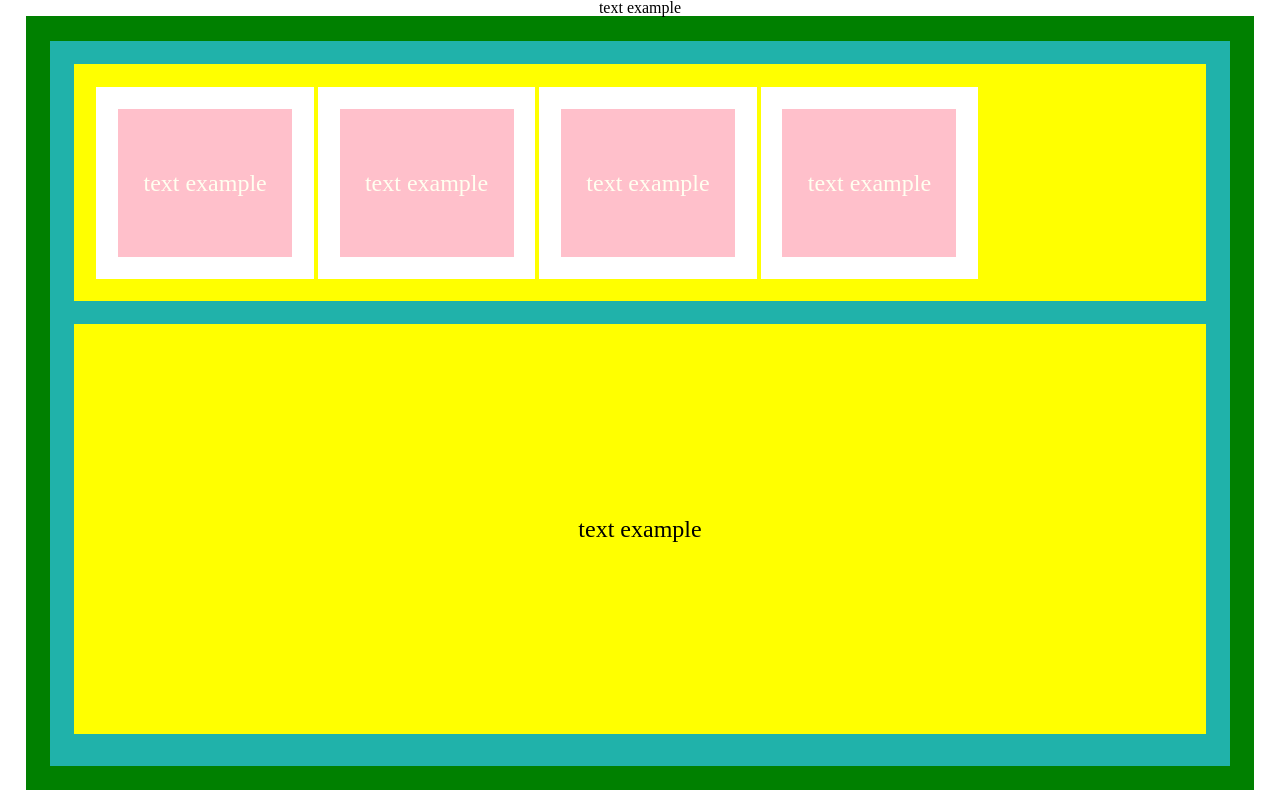
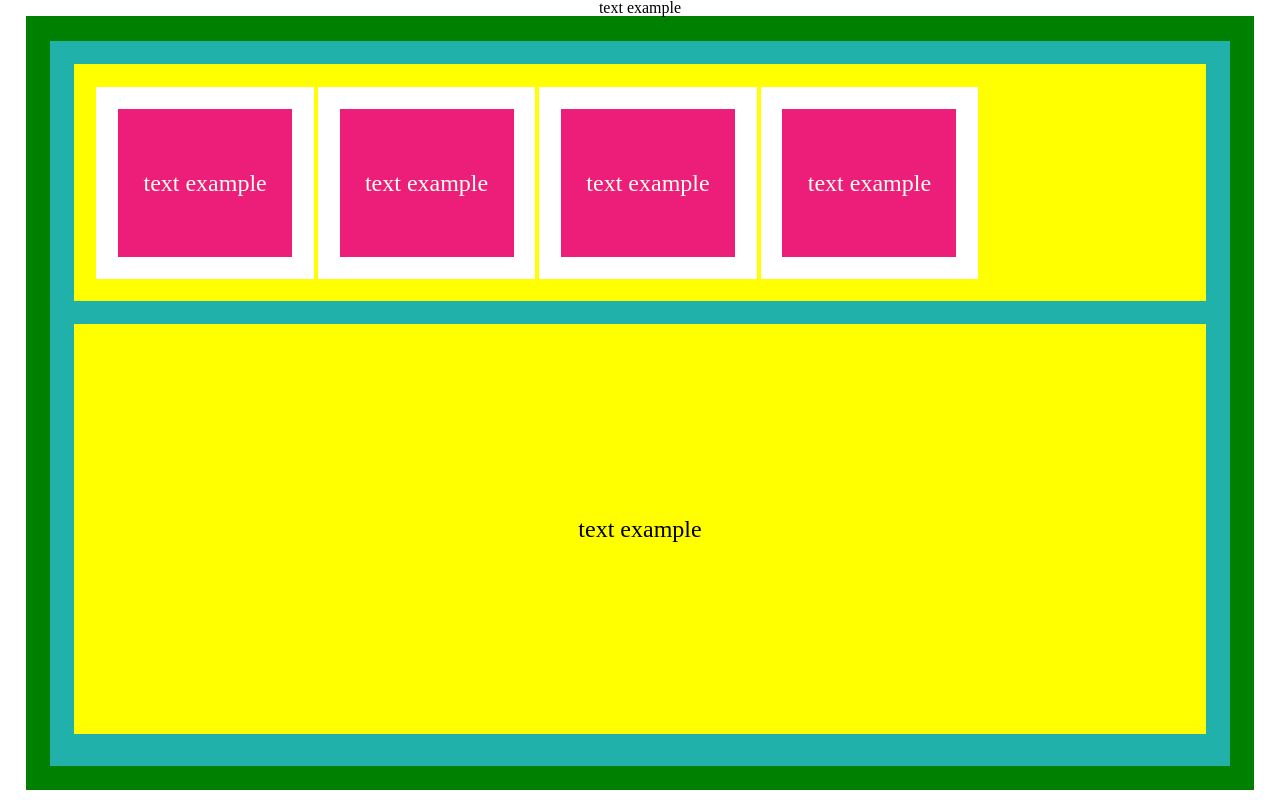
Before and after one commit to khatia-designer-gmail-com/LESSON-5, a plain HTML site: page index.html in a window 1280 px wide. Drawn offline with Linux system fonts and the light colour scheme.

Commit message:
added pink color

```diff
--- a/css/style.css
+++ b/css/style.css
@@ -55,7 +55,7 @@ body {
 }
 
 .pink-box{
-    background-color: pink;
+    background-color: #ed1e79;
     display: flex;
     width: 100%;
     height: 100%;
```
